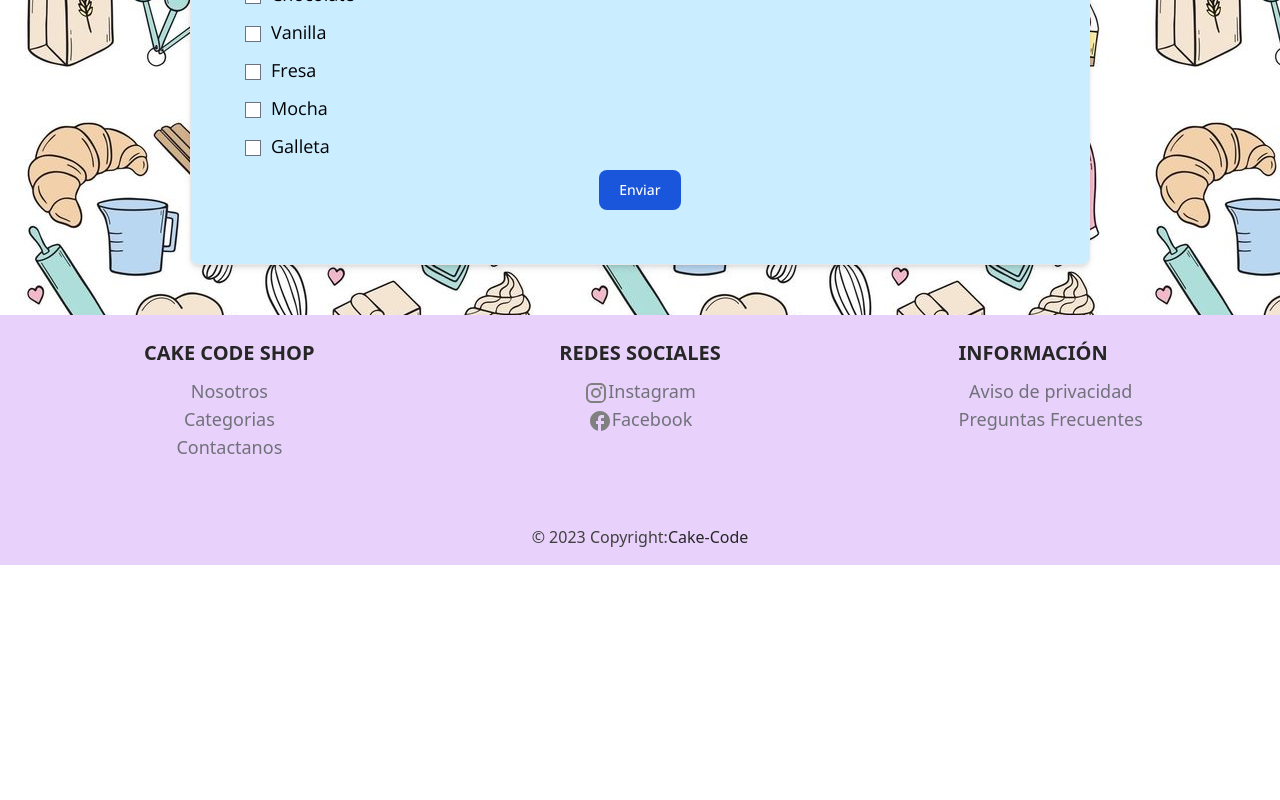
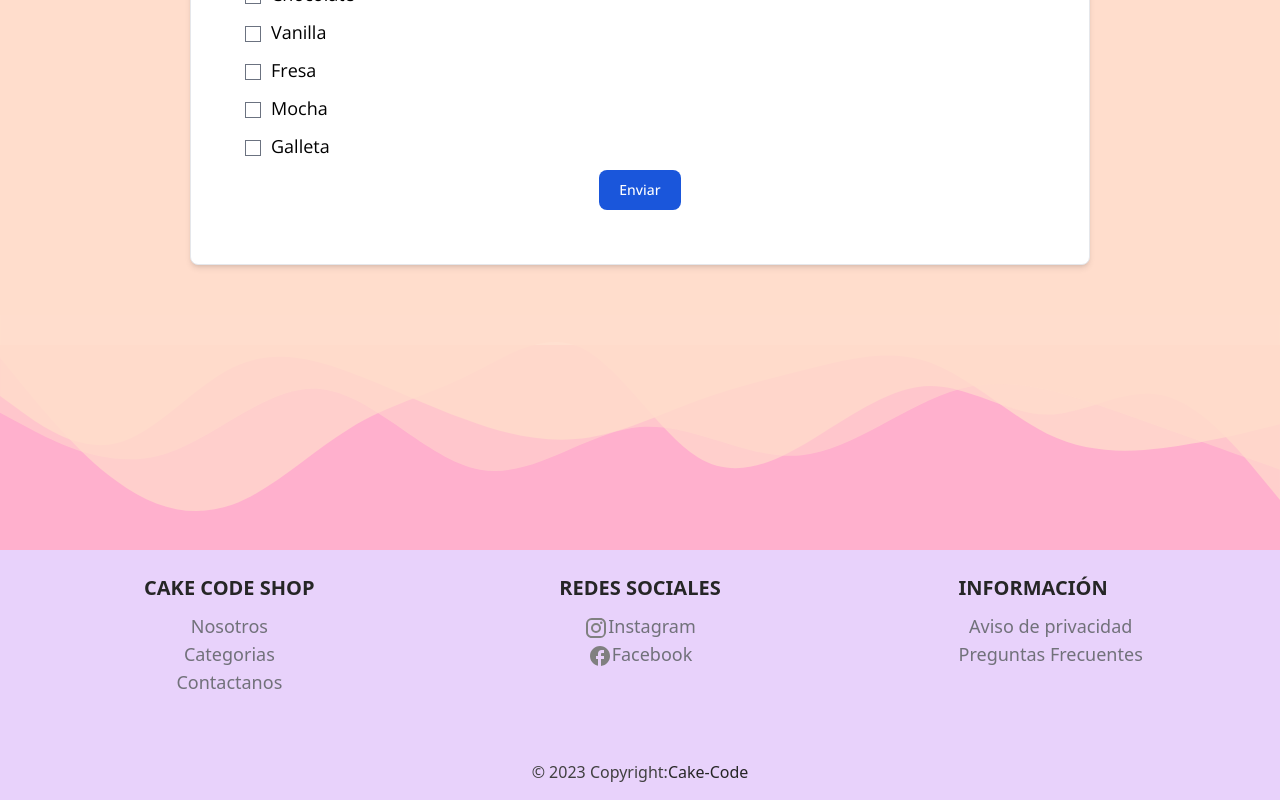
Before and after one commit to BryanTevillo/cake-code, a Next.js app: page /contact in a window 1280 px wide. Shown: the part 1729-2529 px from the top of the page. Before the commit the page ends 2294 px from the top, so only its background shows below. Built offline with nearby package versions, Linux system fonts and the light colour scheme.

Commit message:
Se agregan ultimos a detalles al diseño

```diff
--- a/src/app/about/alejandro/page.jsx
+++ b/src/app/about/alejandro/page.jsx
@@ -76,7 +76,7 @@ export default function page() {
           </CardActions>
         </Card>
         <div>
-          <div className="text-center text-3xl bg-[#FFD1BD] rounded-[200px] md:rounded-none md:mt-[30px]">
+          <div className="text-center text-3xl tracking-wide rounded-[200px] md:rounded-none md:mt-[30px]">
             <p className={luckiestguy.className}>Diseños desarrollados</p>
           </div>
           <br />
--- a/src/app/about/bryan/page.jsx
+++ b/src/app/about/bryan/page.jsx
@@ -79,7 +79,7 @@ export default function page() {
           </CardActions>
         </Card>
         <div className="my-[30px]">
-          <div className="text-center text-3xl bg-[#FFD1BD] rounded-[200px] md:rounded-none md:mt-[30px]">
+          <div className="text-center text-3xl tracking-wide rounded-[200px] md:rounded-none md:mt-[30px]">
             <p className={luckiestguy.className}>Diseños desarrollados</p>
           </div>
           <br />
--- a/src/app/about/fer/page.jsx
+++ b/src/app/about/fer/page.jsx
@@ -76,7 +76,7 @@ export default function page() {
           </CardActions>
         </Card>
         <div>
-          <div className="text-center text-3xl bg-[#FFD1BD] rounded-[200px] md:rounded-none md:mt-[30px]">
+          <div className="text-center text-3xl tracking-wide rounded-[200px] md:rounded-none md:mt-[30px]">
             <p className={luckiestguy.className}>Diseños desarrollados</p>
           </div>
           <br />
--- a/src/app/about/itz/page.jsx
+++ b/src/app/about/itz/page.jsx
@@ -81,7 +81,7 @@ export default function page() {
           </CardActions>
         </Card>
         <div>
-          <div className="text-center text-3xl bg-[#FFD1BD] rounded-[200px] md:rounded-none md:mt-[30px]">
+          <div className="text-center text-3xl tracking-wide rounded-[200px] md:rounded-none md:mt-[30px]">
             <p className={luckiestguy.className}>Diseños desarrollados</p>
           </div>
           <br />
--- a/src/app/about/paula/page.jsx
+++ b/src/app/about/paula/page.jsx
@@ -75,7 +75,7 @@ export default function page() {
           </CardActions>
         </Card>
         <div>
-          <div className="text-center text-3xl bg-[#FFD1BD] rounded-[200px] md:rounded-none md:mt-[30px]">
+          <div className="text-center text-3xl rounded-[200px] md:rounded-none md:mt-[30px] tracking-wide">
             <p className={luckiestguy.className}>Diseños desarrollados</p>
           </div>
           <br />
--- a/src/app/contact/page.jsx
+++ b/src/app/contact/page.jsx
@@ -1,16 +1,14 @@
 "use client";
 
-import { Label, TextInput } from "flowbite-react";
-import { Card } from "flowbite-react";
+import { Label, TextInput, Button, Card, Checkbox } from "flowbite-react";
 const luckiestguy = Luckiest_Guy({ subsets: ["latin"], weight: ["400"] });
 const opensans = Open_Sans({ subsets: ["latin"] });
 import { Open_Sans, Luckiest_Guy } from "next/font/google";
-import "./styles.css";
 
 function page() {
   return (
-    <div id="body">
-      <div className="flex justify-center items-center">
+    <div>
+      <div className="flex justify-center items-center bg-[#ffddcc]">
         <Card
           style={{
             marginLeft: 100,
@@ -20,7 +18,7 @@ function page() {
             width: 900,
             padding: 30,
           }}
-          className="bg-blue_card sm:h-full"
+          className="sm:h-full"
         >
           <div className="sm:max-w">
             <div className="text-2xl">
@@ -213,11 +211,44 @@ function page() {
           </div>
         </Card>
       </div>
+      <div className="h-[12px]  md:h-[25px] xl:h-[30px]">
+        <svg
+          xmlns="http://www.w3.org/2000/svg"
+          viewBox="0 5 1440 200"
+          className="absolute"
+        >
+          <path
+            fill="#ffddcc"
+            fill-opacity=".8"
+            d="M0,96L21.8,112C43.6,128,87,160,131,149.3C174.5,139,218,85,262,64C305.5,43,349,53,393,69.3C436.4,85,480,107,524,122.7C567.3,139,611,149,655,144C698.2,139,742,117,785,101.3C829.1,85,873,75,916,64C960,53,1004,43,1047,58.7C1090.9,75,1135,117,1178,138.7C1221.8,160,1265,160,1309,154.7C1352.7,149,1396,139,1418,133.3L1440,128L1440,0L1418.2,0C1396.4,0,1353,0,1309,0C1265.5,0,1222,0,1178,0C1134.5,0,1091,0,1047,0C1003.6,0,960,0,916,0C872.7,0,829,0,785,0C741.8,0,698,0,655,0C610.9,0,567,0,524,0C480,0,436,0,393,0C349.1,0,305,0,262,0C218.2,0,175,0,131,0C87.3,0,44,0,22,0L0,0Z"
+          ></path>
+        </svg>
+        <svg
+          xmlns="http://www.w3.org/2000/svg"
+          viewBox="0 80 1440 320"
+          className="absolute"
+        >
+          <path
+            fill="#ffddcc"
+            fill-opacity=".7"
+            d="M0,128L21.8,154.7C43.6,181,87,235,131,266.7C174.5,299,218,309,262,293.3C305.5,277,349,235,393,208C436.4,181,480,171,524,149.3C567.3,128,611,96,655,117.3C698.2,139,742,213,785,240C829.1,267,873,245,916,218.7C960,192,1004,160,1047,160C1090.9,160,1135,192,1178,192C1221.8,192,1265,160,1309,170.7C1352.7,181,1396,235,1418,261.3L1440,288L1440,0L1418.2,0C1396.4,0,1353,0,1309,0C1265.5,0,1222,0,1178,0C1134.5,0,1091,0,1047,0C1003.6,0,960,0,916,0C872.7,0,829,0,785,0C741.8,0,698,0,655,0C610.9,0,567,0,524,0C480,0,436,0,393,0C349.1,0,305,0,262,0C218.2,0,175,0,131,0C87.3,0,44,0,22,0L0,0Z"
+          ></path>
+        </svg>
+        <svg
+          xmlns="http://www.w3.org/2000/svg"
+          viewBox="0 50 1440 320"
+          className="absolute"
+        >
+          <path
+            fill="#ffddcc"
+            fill-opacity=".5"
+            d="M0,160L30,176C60,192,120,224,180,208C240,192,300,128,360,133.3C420,139,480,213,540,224C600,235,660,181,720,176C780,171,840,213,900,208C960,203,1020,149,1080,133.3C1140,117,1200,139,1260,160C1320,181,1380,203,1410,213.3L1440,224L1440,0L1410,0C1380,0,1320,0,1260,0C1200,0,1140,0,1080,0C1020,0,960,0,900,0C840,0,780,0,720,0C660,0,600,0,540,0C480,0,420,0,360,0C300,0,240,0,180,0C120,0,60,0,30,0L0,0Z"
+          ></path>
+        </svg>
+      </div>
+      <div className="h-[70px] md:h-[210px] xl:h-[205px] bg-[#ffb0cd]"></div>
     </div>
   );
 }
 
 export default page;
-
-//className="grid md:grid-cols-2"
-//className="justify-selft-center"
--- a/src/app/contact/styles.css
+++ /dev/null
@@ -1,3 +0,0 @@
-#body {
-  background-image: url(../../../public/background-contact1.png);
-}
--- a/src/app/page.jsx
+++ b/src/app/page.jsx
@@ -200,11 +200,13 @@ export default function Home() {
                 <Card
                   className="max-w-sm bg-transparent border-none rounded-none shadow-none place-items-center"
                   renderImage={() => (
+                    <a href="../Categorias/cupcakes">
                       <Image
                         src={categoria1}
                         alt="Cupcake de brownie"
                         className="rounded-[30px] md:w-[235px] md:h-[240px] w-[185px] h-[190px]"
                       />
+                    </a>
                   )}
                 >
                   <div className={opensans.className}>
@@ -220,11 +222,13 @@ export default function Home() {
                 <Card
                   className="max-w-sm bg-transparent border-none rounded-none shadow-none place-items-center"
                   renderImage={() => (
+                    <a href="../Categorias/Pastel">
                       <Image
                         src={categoria2}
                         alt="pastel de chocolate"
                         className="rounded-[30px] md:w-[235px] md:h-[240px] w-[185px] h-[190px]"
                       />
+                    </a>
                   )}
                 >
                   <div className={opensans.className}>
@@ -242,11 +246,13 @@ export default function Home() {
                 <Card
                   className="max-w-sm bg-transparent border-none rounded-none shadow-none place-items-center"
                   renderImage={() => (
+                    <a href="../Categorias/Galletas">
                       <Image
                         src={categoria3}
                         alt="Galletas de amaranto"
                         className="rounded-[30px] md:w-[235px] md:h-[240px] w-[185px] h-[190px]"
                       />
+                    </a>
                   )}
                 >
                   <div className={opensans.className}>
@@ -262,11 +268,13 @@ export default function Home() {
                 <Card
                   className="max-w-sm bg-transparent border-none rounded-none shadow-none place-items-center"
                   renderImage={() => (
+                    <a href="../Categorias/CreaTuPastel">
                       <Image
                         src={categoria4}
                         alt="Personaliza tu pastel"
                         className="rounded-[30px] md:w-[235px] md:h-[240px] w-[185px] h-[190px]"
                       />
+                    </a>
                   )}
                 >
                   <div className={opensans.className}>
```
Also changed, not shown: src/app/Login/page.jsx (+33 -11 lines), src/app/about/page.jsx (+15 -8 lines). Lines whose indentation alone changed are shown as unchanged.
